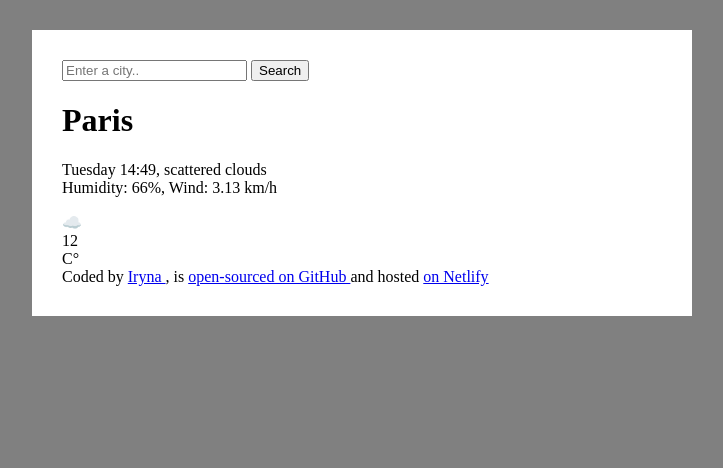
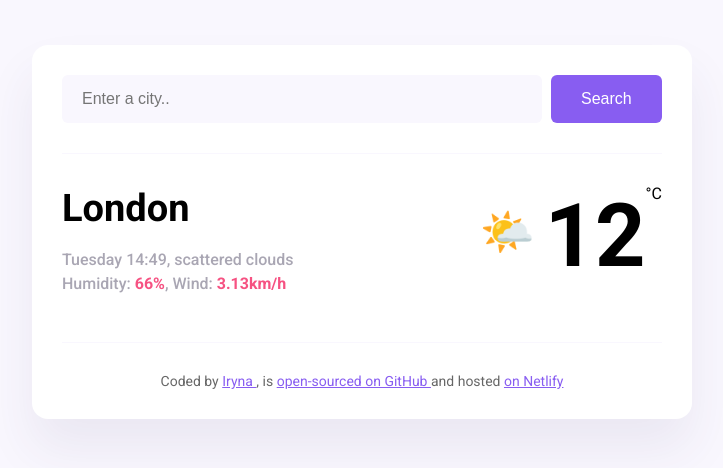
Before and after one commit to IrynaKhandoniak/my-weather-app, a plain HTML site: page index.html in a window 1280 px wide. Shown: the whole page, without its empty margins (278-1001 px from the left). Drawn offline with nearby package versions, Linux system fonts and the light colour scheme; no server answers.

Commit message:
css, js, html were updated

```diff
--- a/index.html
+++ b/index.html
@@ -1,44 +1,48 @@
 <!DOCTYPE html>
 <html lang="en">
   <head>
-    <meta charset="UTF-8">
-    <meta name="viewport" content="width=device-width, initial-scale=1.0">
+    <meta charset="UTF-8" />
+    <meta name="viewport" content="width=device-width, initial-scale=1.0" />
+    <link rel="preconnect" href="https://fonts.googleapis.com" />
+    <link rel="preconnect" href="https://fonts.gstatic.com" crossorigin />
+    <link
+      href="https://fonts.googleapis.com/css2?family=Roboto:ital,wght@0,100;0,300;0,400;0,500;0,700;0,900;1,100;1,300;1,400;1,500;1,700;1,900&display=swap"
+      rel="stylesheet"
+    />
     <link rel="stylesheet" href="src/style.css" />
-    <script src="https://unpkg.com/axios/dist/axios.min.js"></script>
-    <title>Welcome to my App</title>
+    <title>Meteo App</title>
   </head>
   <body>
     <div class="weather-app">
       <header>
-        <form class="search-form" id="search-form">
+        <form class="search-form">
           <input
             type="search"
             placeholder="Enter a city.."
             required
-             id="search-form-input"
             class="search-form-input"
           />
-            <input type="submit" value="Search" class="search-form-input"/>
+          <input type="submit" value="Search" class="search-form-button" />
         </form>
       </header>
     <main>
         <div class="weather-app-data">
           <div>
-                <h1 class="weather-up-city" id="city">Paris</h1>
+            <h1 class="weather-app-city">London</h1>
             <p class="weather-app-details">
-                    <span class="time">Tuesday 14:49, scattered clouds</span><br />
-                    <span class="humidity">Humidity: 66%</span>,
-                    <span class="wind">Wind: 3.13 km/h</span>
+              Tuesday 14:49, scattered clouds
+              <br />
+              Humidity: <strong>66%</strong>, Wind: <strong>3.13km/h</strong>
             </p>
           </div>
           <div class="weather-app-temperature-container">
-                <div class="weather-app-icon">☁️</div>
-                <div class="weather-app-temperature" id="temperature">12</div>
-                <div class="weather-app-unit">C°</div>
+            <div class="weather-app-icon">🌤️</div>
+            <div class="weather-app-temperature">12</div>
+            <div class="weather-app-unit">°C</div>
           </div>
         </div>
+      </main>
 
-        </main>
     <footer>Coded by
         <a href="https://github.com/IrynaKhandoniak" target="_blank"> Iryna </a>, is
         <a href="https://github.com/IrynaKhandoniak/my-weather-app"> open-sourced on GitHub </a>and hosted
--- a/src/index.js
+++ b/src/index.js
@@ -7,21 +7,20 @@ cityElement.innerHTML = response.data.city;
     temperatureElement.innerHTML = Math.round(temperature);
   }
 
-
   function searchCity(city) {
-    let apiKey = "42b343t801425off902ba1fa3b6ffd4f";
-    let apiUrl = `https://api.shecodes.io/weather/v1/current?query=${city}&key=${apiKey}&units=metric`;
+    let apiKey = "b2a5adcct04b33178913oc335f405433";
+    let apiUrl = `https://api.shecodes.io/weather/v1/current?query=${city}&key=${apiKey}`;
     axios.get(apiUrl).then(refreshWeather);
   }
 
   function handleSearchSubmit(event) {
     event.preventDefault();
     let searchInput = document.querySelector("#search-form-input");
-    let cityElement = document.querySelector("#city");
-    cityElement.innerHTML = searchInput.value;
+
     searchCity(searchInput.value);
   }
 
   let searchFormElement = document.querySelector("#search-form");
   searchFormElement.addEventListener("submit", handleSearchSubmit);
-searchCity("Paris");
+
+  searchCity("London");
--- a/src/style.css
+++ b/src/style.css
@@ -1,9 +1,95 @@
 body {
-    background-color: grey;
-}
-.weather-app {
+    background-color: #f9f7fe;
+    font-family: "Roboto", sans-serif;
+  }
+
+  a {
+    color: #885df1;
+  }
+
+  .weather-app {
     background: white;
     max-width: 600px;
-    margin: 30px auto;
+    margin: 45px auto;
+    box-shadow: 0 30px 50px rgba(65, 50, 100, 0.08);
+    border-radius: 16px;
     padding: 30px;
-}
+  }
+
+  header {
+    border-bottom: 1px solid #f9f7fe;
+    padding: 0 0 30px 0;
+  }
+
+  .search-form-input {
+    background-color: #f9f7fe;
+    border: none;
+    border-radius: 6px;
+    width: 80%;
+    font-size: 16px;
+    padding: 15px 20px;
+  }
+
+  .search-form-button {
+    background: #885df1;
+    padding: 15px 30px;
+    border: none;
+    font-size: 16px;
+    margin-left: 5px;
+    border-radius: 6px;
+    color: white;
+  }
+
+  main {
+    padding: 30px 0;
+  }
+
+  .weather-app-data {
+    display: flex;
+    justify-content: space-between;
+  }
+
+  .weather-app-city {
+    margin: 0;
+    font-size: 38px;
+    line-height: 48px;
+  }
+
+  .weather-app-details {
+    font-size: 16px;
+    color: rgba(39, 33, 66, 0.4);
+    line-height: 24px;
+    font-weight: 500;
+  }
+
+  .weather-app-details strong {
+    color: #f65282;
+  }
+
+  .weather-app-temperature-container {
+    display: flex;
+  }
+
+  .weather-app-icon {
+    font-size: 44px;
+    margin-top: 22px;
+  }
+
+  .weather-app-temperature {
+    font-size: 88px;
+    margin-left: 10px;
+    font-weight: bold;
+  }
+
+  .weatehr-app-unit {
+    margin-top: 16px;
+    font-size: 28px;
+  }
+
+  footer {
+    border-top: 1px solid #f9f7fe;
+    padding: 30px 0 0 0;
+    text-align: center;
+    font-size: 14px;
+    color: rgba(0, 0, 0, 0.6);
+  }
```
Also changed, not shown: 1 other file. Lines whose indentation alone changed are shown as unchanged.
